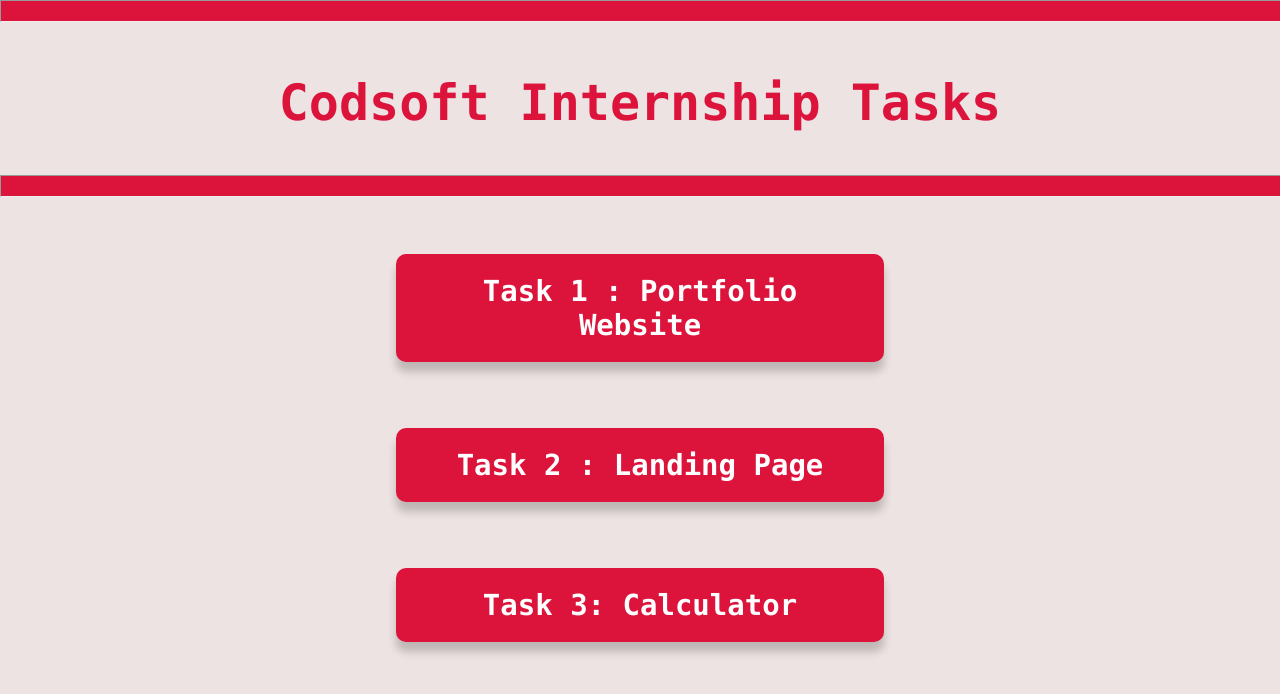
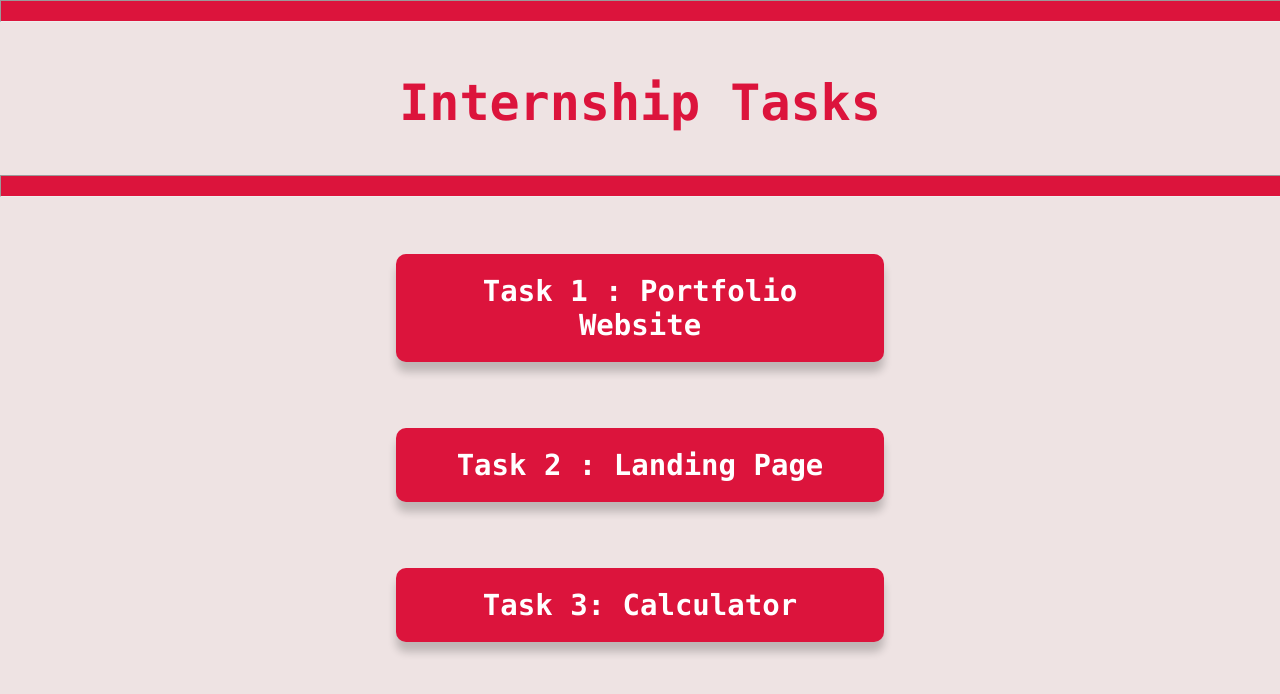
Before and after one commit to ratandeep1017/CODSOFT, a plain HTML site: page index.html in a window 1280 px wide. Drawn offline with Linux system fonts and the light colour scheme.

Commit message:
Update index.html

```diff
--- a/index.html
+++ b/index.html
@@ -81,7 +81,7 @@
 
 
   <header>
-    <h1>Codsoft Internship Tasks</h1>
+    <h1>Internship Tasks</h1>
   </header>
   <hr>
   <ul id="project-list">
```
